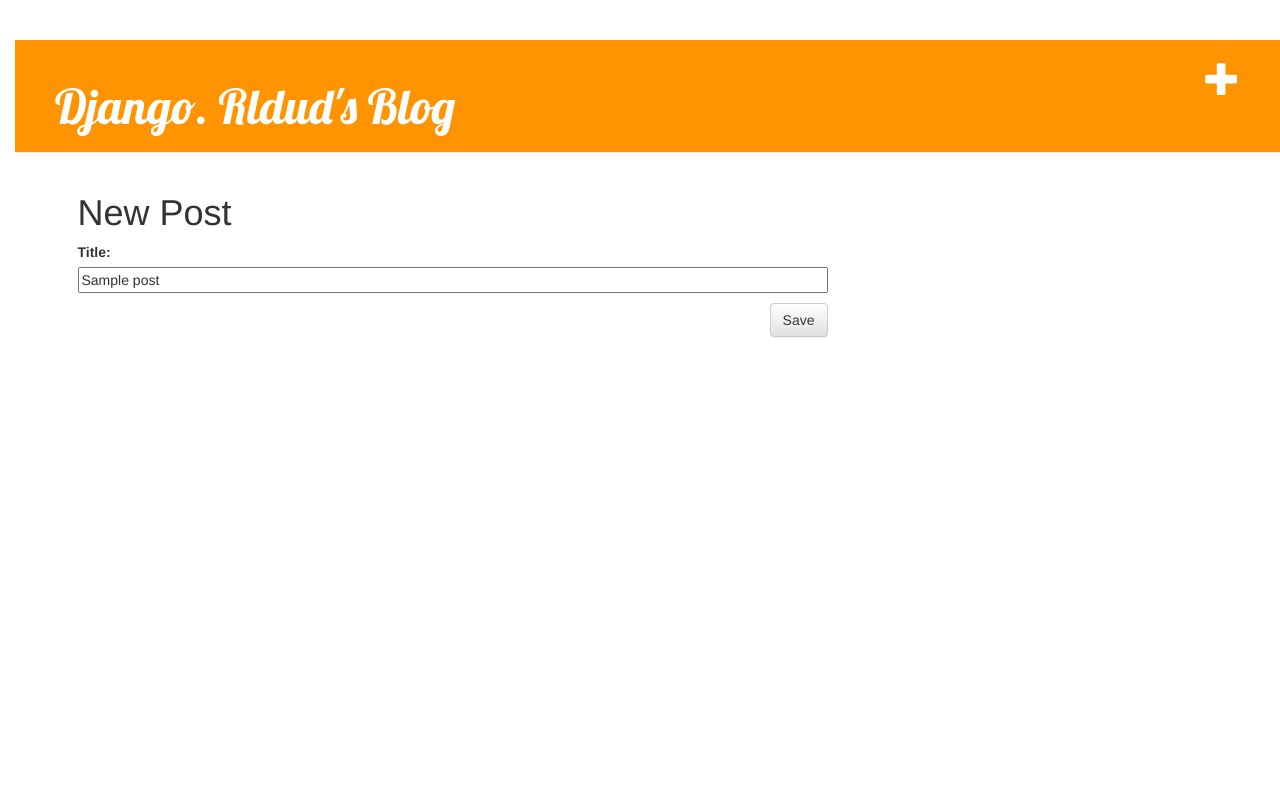
After one commit to Kim-kiyeong/django, a Django app: page /post/1/edit/ in a window 1280 px wide. The commit adds this page. Run offline with Django 3.2, Linux system fonts and the light colour scheme; tables that the repository leaves empty hold one stand-in row (values such as "Sample post"); some libraries are stand-ins or nearby versions.

Commit message:
add: MyDjango

```diff
--- /dev/null
+++ b/blog/forms.py
@@ -0,0 +1,8 @@
+from django import forms
+from .models import Post
+
+class PostForm(forms.ModelForm):
+
+    class Meta:
+        model = Post
+        fields = ('title', )
--- a/blog/models.py
+++ b/blog/models.py
@@ -5,7 +5,6 @@ from django.utils import timezone
 class Post(models.Model):
     author = models.ForeignKey(settings.AUTH_USER_MODEL, on_delete=models.CASCADE)
     title = models.CharField(max_length=200)
-    text = models.TextField()
     created_date = models.DateTimeField(
         default=timezone.now
     )
--- /dev/null
+++ b/blog/static/css/blog.css
@@ -0,0 +1,53 @@
+h1 a, h2 a{
+    color : #FCA205;
+    font-family : 'Lobster';
+}
+body{
+    padding-left : 15px;
+}
+.page-header {
+    background-color: #ff9400;
+    margin-top: 0;
+    padding: 20px 20px 20px 40px;
+}
+
+.page-header h1, .page-header h1 a, .page-header h1 a:visited, .page-header h1 a:active {
+    color: #ffffff;
+    font-size: 36pt;
+    text-decoration: none;
+}
+
+.content {
+    margin-left: 40px;
+}
+
+h1, h2, h3, h4 {
+    font-family: 'Lobster', cursive;
+}
+
+.date {
+    color: #828282;
+}
+
+.save {
+    float: right;
+}
+
+.post-form textarea, .post-form input {
+    width: 100%;
+}
+
+.top-menu, .top-menu:hover, .top-menu:visited {
+    color: #ffffff;
+    float: right;
+    font-size: 26pt;
+    margin-right: 20px;
+}
+
+.post {
+    margin-bottom: 70px;
+}
+
+.post h1 a, .post h1 a:visited {
+    color: #000000;
+}
--- /dev/null
+++ b/blog/templates/blog/base.html
@@ -0,0 +1,25 @@
+{% load static %}
+
+<html>
+    <head>
+        <link rel="stylesheet" href="{% static 'css/blog.css' %}">
+        <link rel="stylesheet" href="//maxcdn.bootstrapcdn.com/bootstrap/3.2.0/css/bootstrap.min.css">
+        <link rel="stylesheet" href="//maxcdn.bootstrapcdn.com/bootstrap/3.2.0/css/bootstrap-theme.min.css">
+        <link href="//fonts.googleapis.com/css?family=Lobster&subset=latin,latin-ext" rel="stylesheet" type="text/css">
+        <title>Rldud's Blog</title>
+    </head>
+    <body>
+        <div class="page-header">
+            <a href="{% url 'post_new' %}" class="top-menu"><span class="glyphicon glyphicon-plus"></span></a>
+            <h1><a href="/">Django. Rldud's Blog</a></h1>
+        </div>
+        <div class="content container">
+            <div class="row">
+                <div class="col-md-8">
+                {% block content %}
+                {% endblock %}
+                </div>
+            </div>
+        </div>
+    </body>
+</html>
--- /dev/null
+++ b/blog/templates/blog/post_edit.html
@@ -0,0 +1,9 @@
+{% extends 'blog/base.html' %}
+
+{% block content %}
+    <h1>New Post</h1>
+    <form method="POST" class="post-form">{% csrf_token %}
+        {{ form.as_p }}
+        <button type="submit" class="save btn btn-default">Save</button>
+    </form>
+{% endblock %}
--- a/blog/urls.py
+++ b/blog/urls.py
@@ -3,4 +3,7 @@ from . import views
 
 urlpatterns = [
     path('', views.post_list, name='post_list'),
+    path('post/<int:pk>/', views.post_detail, name='post_detail'),
+    path('post/new/', views.post_new, name='post_new'),
+    path('post/<int:pk>/edit/', views.post_edit, name='post_edit'),
 ]
--- a/blog/views.py
+++ b/blog/views.py
@@ -1,4 +1,39 @@
-from django.shortcuts import render
+from django.shortcuts import render, get_object_or_404, redirect
+from .models import Post
+from .forms import PostForm
+from django.utils import timezone
 
 def post_list(request):
-    return render(request, 'blog/post_list.html', {})
+    posts = Post.objects.filter(published_date__lte=timezone.now()).order_by('published_date')
+    return render(request, 'blog/post_list.html', {'posts': posts})
+
+def post_detail(request, pk):
+    post = get_object_or_404(Post, pk=pk)
+    return render(request, 'blog/post_detail.html', {'post': post})
+
+def post_new(request):
+    if request.method == "POST":
+        form = PostForm(request.POST)
+        if form.is_valid():
+            post = form.save(commit=False)
+            post.author = request.user
+            post.published_date = timezone.now()
+            post.save()
+            return redirect('post_detail', pk=post.pk)
+        else:
+            form = PostForm()
+    return render(request, 'blog/post_edit.html', {'form': form})
+
+def post_edit(request, pk):
+    post = get_object_or_404(Post, pk=pk)
+    if request.method == "POST":
+        form = PostForm(request.POST, instance=post)
+        if form.is_valid():
+            post = form.save(commit=False)
+            post.author = request.user
+            post.published_date = timezone.now()
+            post.save()
+            return redirect('post_detail', pk=post.pk)
+    else:
+        form = PostForm(instance=post)
+    return render(request, 'blog/post_edit.html', {'form': form})
```
Also changed, not shown: blog/templates/blog/post_detail.html (added, +13 -0 lines), blog/templates/blog/post_list.html (+12 -8 lines), conf/settings.py (+6 -9 lines).
